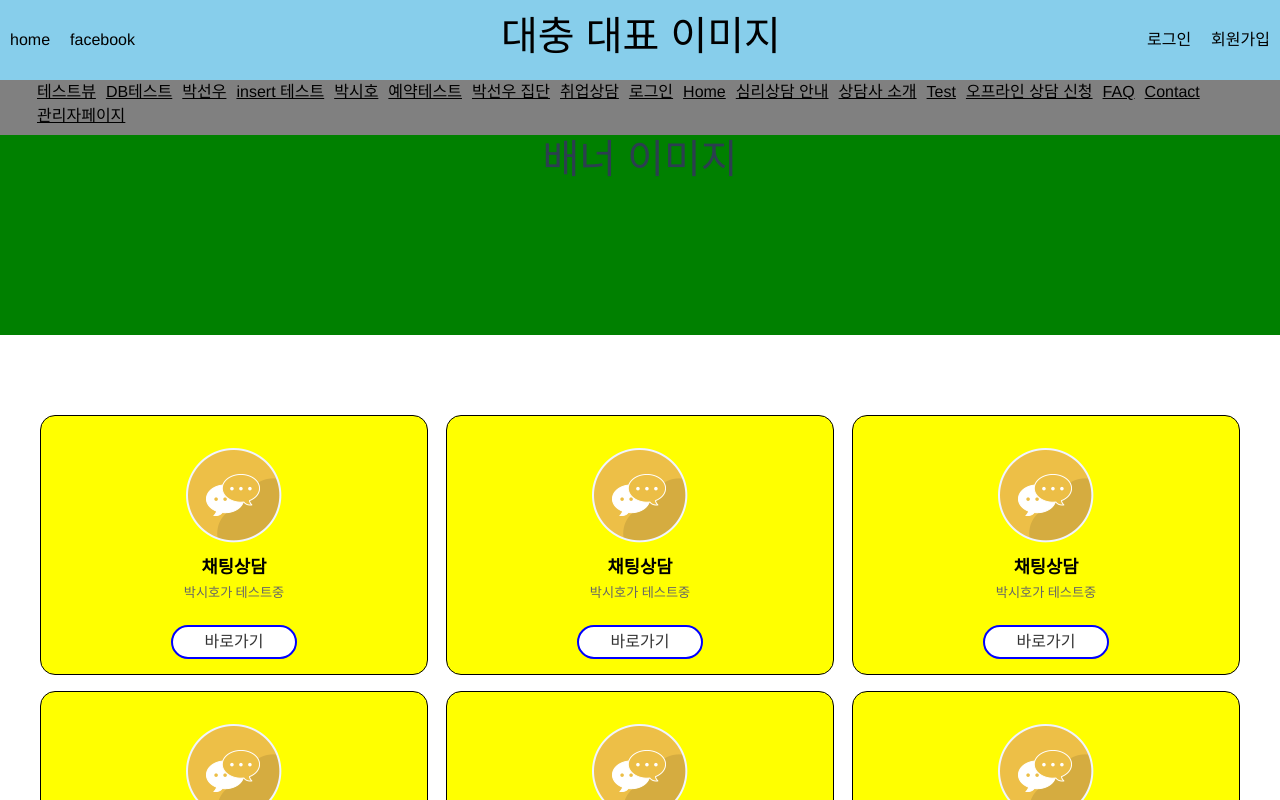
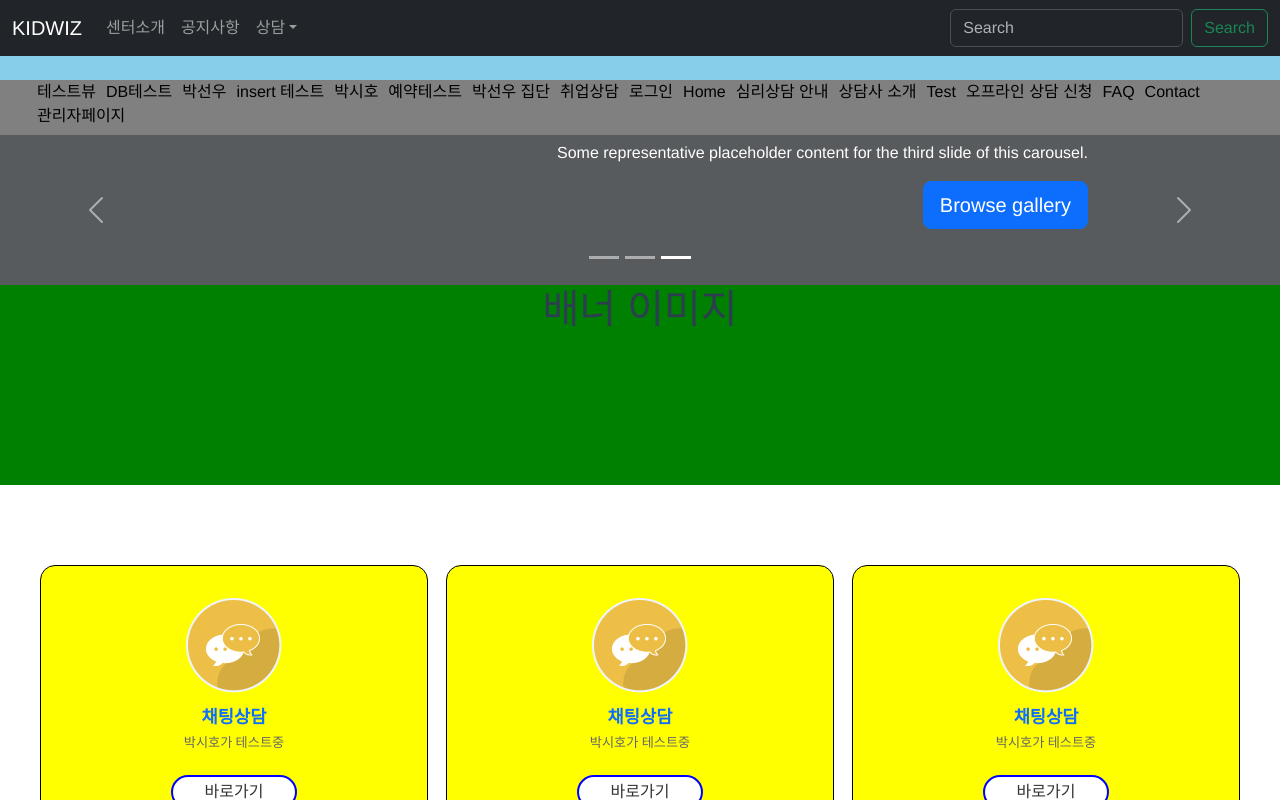
Before and after one commit to h0-shi/kidwiz, a Vue app in the folder vue_kidwiz/: page /groupCreate in a window 1280 px wide. Shown: the top 800 px of the page. Built offline with nearby package versions, Linux system fonts and the light colour scheme; the HTML template or start-up script is replaced by a standard one.

Commit message:
템플릿 이식중,,,

```diff
--- a/vue_kidwiz/package.json
+++ b/vue_kidwiz/package.json
@@ -58,7 +58,9 @@
     "parserOptions": {
       "parser": "@babel/eslint-parser"
     },
-    "rules": {}
+    "rules": {
+      "vue/multi-word-component-names":0
+    }
   },
   "browserslist": [
     "> 1%",
--- a/vue_kidwiz/src/App.vue
+++ b/vue_kidwiz/src/App.vue
@@ -1,16 +1,19 @@
 <template>
+  <Header></Header>
   <component :is="$route.meta.layout || 'div'">
+    <Main></Main>
     <router-view></router-view>
   </component>
   </template>
 
   <script>
-
-
+import Header from './components/Header.vue';
+import Main from './components/Main.vue'
   export default {
     name: 'App',
     components: {
-
+      Header,
+      Main
     }
   }
 </script>
@@ -23,6 +26,85 @@
   text-align: center;
   color: #2c3e50;
 }
+
+
+.bd-placeholder-img {
+        font-size: 1.125rem;
+        text-anchor: middle;
+        -webkit-user-select: none;
+        -moz-user-select: none;
+        user-select: none;
+      }
+
+      @media (min-width: 768px) {
+        .bd-placeholder-img-lg {
+          font-size: 3.5rem;
+        }
+      }
+
+      .b-example-divider {
+        width: 100%;
+        height: 3rem;
+        background-color: rgba(0, 0, 0, .1);
+        border: solid rgba(0, 0, 0, .15);
+        border-width: 1px 0;
+        box-shadow: inset 0 .5em 1.5em rgba(0, 0, 0, .1), inset 0 .125em .5em rgba(0, 0, 0, .15);
+      }
+
+      .b-example-vr {
+        flex-shrink: 0;
+        width: 1.5rem;
+        height: 100vh;
+      }
+
+      .bi {
+        vertical-align: -.125em;
+        fill: currentColor;
+      }
+
+      .nav-scroller {
+        position: relative;
+        z-index: 2;
+        height: 2.75rem;
+        overflow-y: hidden;
+      }
+
+      .nav-scroller .nav {
+        display: flex;
+        flex-wrap: nowrap;
+        padding-bottom: 1rem;
+        margin-top: -1px;
+        overflow-x: auto;
+        text-align: center;
+        white-space: nowrap;
+        -webkit-overflow-scrolling: touch;
+      }
+
+      .btn-bd-primary {
+        --bd-violet-bg: #712cf9;
+        --bd-violet-rgb: 112.520718, 44.062154, 249.437846;
+
+        --bs-btn-font-weight: 600;
+        --bs-btn-color: var(--bs-white);
+        --bs-btn-bg: var(--bd-violet-bg);
+        --bs-btn-border-color: var(--bd-violet-bg);
+        --bs-btn-hover-color: var(--bs-white);
+        --bs-btn-hover-bg: #6528e0;
+        --bs-btn-hover-border-color: #6528e0;
+        --bs-btn-focus-shadow-rgb: var(--bd-violet-rgb);
+        --bs-btn-active-color: var(--bs-btn-hover-color);
+        --bs-btn-active-bg: #5a23c8;
+        --bs-btn-active-border-color: #5a23c8;
+      }
+
+      .bd-mode-toggle {
+        z-index: 1500;
+      }
+
+      .bd-mode-toggle .dropdown-menu .active .bi {
+        display: block !important;
+      }
+
 </style>
 
 
--- /dev/null
+++ b/vue_kidwiz/src/components/Header.vue
@@ -0,0 +1,61 @@
+<template>
+
+  <header data-bs-theme="dark">
+  <nav class="navbar navbar-expand-md navbar-dark fixed-top bg-dark">
+    <div class="container-fluid">
+      <router-link class="navbar-brand" :to="{path:'./'}">KIDWIZ</router-link>
+      <button class="navbar-toggler" type="button" data-bs-toggle="collapse" data-bs-target="#navbarCollapse" aria-controls="navbarCollapse" aria-expanded="false" aria-label="Toggle navigation">
+        <span class="navbar-toggler-icon"></span>
+      </button>
+      <div class="collapse navbar-collapse" id="navbarCollapse">
+        <ul class="navbar-nav me-auto mb-2 mb-md-0">
+          <li class="nav-item">
+            <router-link class="nav-link" :to="{path:'./'}">센터소개</router-link>
+          </li>
+          <li class="nav-item">
+            <router-link class="nav-link" :to="{path:'./'}">공지사항</router-link>
+          </li>
+
+          <li class="nav-item dropdown">
+            <router-link class="nav-link dropdown-toggle" :class="clicked ? 'show':''"  href="#" data-bs-toggle="dropdown" aria-expanded="true" @click="ontoggle()">상담</router-link>
+            <ul class="dropdown-menu" :class="clicked ? 'show':''"  data-bs-popper="static">
+              <li><router-link class="dropdown-item" :to="{path:'./BoardList'}">게시판 상담</router-link></li>
+              <li><router-link class="dropdown-item" :to="{path:'./'}">지도교수 상담</router-link></li>
+              <li><router-link class="dropdown-item" :to="{path:'./GroupList'}">집단 상담</router-link></li>
+              <li><router-link class="dropdown-item" :to="{path:'./'}">심리 상담</router-link></li>
+            </ul>
+          </li>
+        </ul>
+        <form class="d-flex" role="search">
+          <input class="form-control me-2" type="search" placeholder="Search" aria-label="Search">
+          <button class="btn btn-outline-success" type="submit">Search</button>
+        </form>
+      </div>
+    </div>
+  </nav>
+</header>
+
+
+</template>
+
+<script>
+import { ref } from 'vue';
+
+export default {
+  name:"Header",
+  setup(){
+    const clicked = ref();
+    const ontoggle = () =>{
+      clicked.value = !clicked.value
+    }
+
+    return{
+      clicked,ontoggle
+    }
+  }
+}
+</script>
+
+<style>
+
+</style>
--- /dev/null
+++ b/vue_kidwiz/src/components/Main.vue
@@ -0,0 +1,59 @@
+<template>
+<div id="myCarousel" class="carousel slide mb-6" data-bs-ride="carousel">
+    <div class="carousel-indicators">
+      <button type="button" data-bs-target="#myCarousel" data-bs-slide-to="0" class="" aria-label="Slide 1"></button>
+      <button type="button" data-bs-target="#myCarousel" data-bs-slide-to="1" aria-label="Slide 2" class=""></button>
+      <button type="button" data-bs-target="#myCarousel" data-bs-slide-to="2" aria-label="Slide 3" class="active" aria-current="true"></button>
+    </div>
+    <div class="carousel-inner">
+      <div class="carousel-item">
+        <svg class="bd-placeholder-img" width="100%" height="100%" xmlns="http://www.w3.org/2000/svg" aria-hidden="true" preserveAspectRatio="xMidYMid slice" focusable="false"><rect width="100%" height="100%" fill="var(--bs-secondary-color)"></rect></svg>
+        <div class="container">
+          <div class="carousel-caption text-start">
+            <h1>Example headline.</h1>
+            <p class="opacity-75">Some representative placeholder content for the first slide of the carousel.</p>
+            <p><a class="btn btn-lg btn-primary" href="#">Sign up today</a></p>
+          </div>
+        </div>
+      </div>
+      <div class="carousel-item active carousel-item-start">
+        <svg class="bd-placeholder-img" width="100%" height="100%" xmlns="http://www.w3.org/2000/svg" aria-hidden="true" preserveAspectRatio="xMidYMid slice" focusable="false"><rect width="100%" height="100%" fill="var(--bs-secondary-color)"></rect></svg>
+        <div class="container">
+          <div class="carousel-caption">
+            <h1>Another example headline.</h1>
+            <p>Some representative placeholder content for the second slide of the carousel.</p>
+            <p><a class="btn btn-lg btn-primary" href="#">Learn more</a></p>
+          </div>
+        </div>
+      </div>
+      <div class="carousel-item carousel-item-next carousel-item-start">
+        <svg class="bd-placeholder-img" width="100%" height="100%" xmlns="http://www.w3.org/2000/svg" aria-hidden="true" preserveAspectRatio="xMidYMid slice" focusable="false"><rect width="100%" height="100%" fill="var(--bs-secondary-color)"></rect></svg>
+        <div class="container">
+          <div class="carousel-caption text-end">
+            <h1>One more for good measure.</h1>
+            <p>Some representative placeholder content for the third slide of this carousel.</p>
+            <p><a class="btn btn-lg btn-primary" href="#">Browse gallery</a></p>
+          </div>
+        </div>
+      </div>
+    </div>
+    <button class="carousel-control-prev" type="button" data-bs-target="#myCarousel" data-bs-slide="prev">
+      <span class="carousel-control-prev-icon" aria-hidden="true"></span>
+      <span class="visually-hidden">Previous</span>
+    </button>
+    <button class="carousel-control-next" type="button" data-bs-target="#myCarousel" data-bs-slide="next">
+      <span class="carousel-control-next-icon" aria-hidden="true"></span>
+      <span class="visually-hidden">Next</span>
+    </button>
+  </div>
+</template>
+
+<script>
+export default {
+  name:"Main"
+}
+</script>
+
+<style>
+
+</style>
--- a/vue_kidwiz/src/components/MenuPage.vue
+++ b/vue_kidwiz/src/components/MenuPage.vue
@@ -72,7 +72,7 @@ export default {
 }
 </script>
 
-<style>
+<style scoped>
 .nav{
   top: 0;
   width: 100%;
--- a/vue_kidwiz/src/router/index.js
+++ b/vue_kidwiz/src/router/index.js
@@ -25,6 +25,8 @@ import MypageMain from "@/views/myPage/MypageMain.vue";
 import menu from '@/components/MenuPage.vue';
 import pop from '@/layout/RegTimeLayout.vue';
 import Admin from '@/admin/AdminApp.vue';
+
+//import header from '@/components/Header.vue'
 
 import { createRouter,createWebHashHistory } from 'vue-router';
 
--- a/vue_kidwiz/src/views/groupviews/groupList.vue
+++ b/vue_kidwiz/src/views/groupviews/groupList.vue
@@ -118,7 +118,7 @@ export default {
 };
 </script>
 
-<style>
+<style scoped>
 .file-preview-wrapper > img{
   position: relative;
   width: 100%;
```
